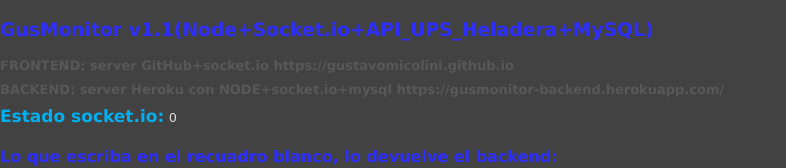
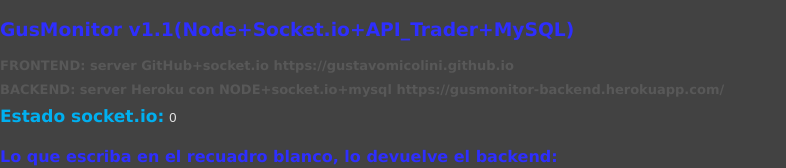
Before and after one commit to gustavomicolini/gustavomicolini.github.io, a plain HTML site: page index.html in a window 1280 px wide. Shown: the top 168 px of the page, without its empty margins (0-786 px from the left). Drawn offline with nearby package versions, Linux system fonts and the light colour scheme; no server answers.

Commit message:
Update index.html

```diff
--- a/index.html
+++ b/index.html
@@ -21,7 +21,7 @@
 </head>
 
 <body>
-	<h3>GusMonitor v1.1(Node+Socket.io+API_UPS_Heladera+MySQL)</h3>
+	<h3>GusMonitor v1.1(Node+Socket.io+API_Trader+MySQL)</h3>
 	<!--<h1>FRONTEND: server Xampp http://localhost/GusMonitor1.1-Node-/frontend/index.html</h1>-->
     <h1>FRONTEND: server GitHub+socket.io https://gustavomicolini.github.io</h1>
 	<!--<h1>BACKEND: server PC con NODE+socket.io+mysql https://localhost:3000</h1>-->
```
